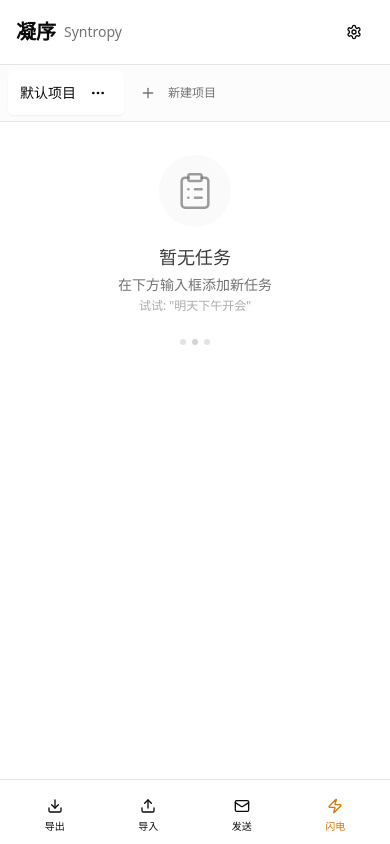
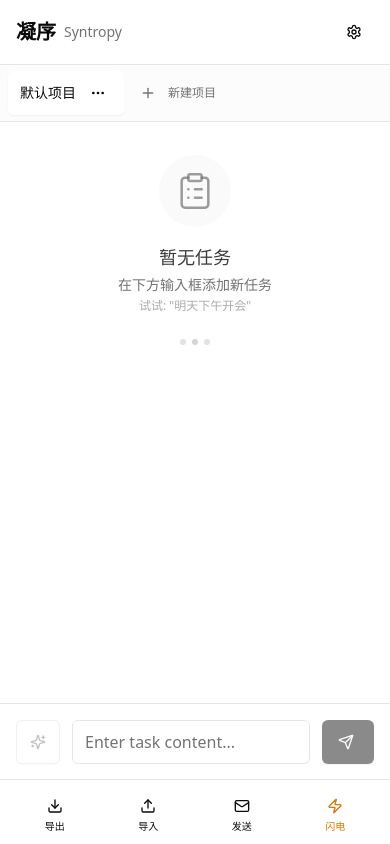
Before and after one commit to shadowxx789/syntrophy, a Next.js app: page / in a window 390 px wide. Built offline with nearby package versions, Linux system fonts and the light colour scheme.

Commit message:
fix(mobile): keep input above bottom bar

```diff
--- a/src/app/page.tsx
+++ b/src/app/page.tsx
@@ -237,7 +237,7 @@ export default function HomePage() {
       <TabNav />
 
       {/* Main Content - add padding bottom for mobile BottomBar */}
-      <main className="flex-1 overflow-y-auto pb-16 sm:pb-0">
+      <main className="flex-1 overflow-y-auto pb-32 sm:pb-0">
         <TaskList onEditTask={handleEditTask} />
       </main>
 
--- a/src/components/CommandInput.tsx
+++ b/src/components/CommandInput.tsx
@@ -308,7 +308,7 @@ export function CommandInput({ onTaskCreated, onTaskUpdated, onTaskDeleted }: Co
   const hasApiKey = !!encryptedApiKey;
 
   return (
-    <div className="safe-area-inset-bottom border-t bg-background p-4">
+    <div className="safe-area-inset-bottom fixed bottom-20 left-0 right-0 z-50 border-t bg-background p-4 sm:static sm:bottom-auto sm:left-auto sm:right-auto sm:z-auto">
       {/* Error Display */}
       {error && (
         <div className="mb-2 flex items-center gap-2 rounded-md bg-destructive/10 px-3 py-2 text-sm text-destructive">
```
